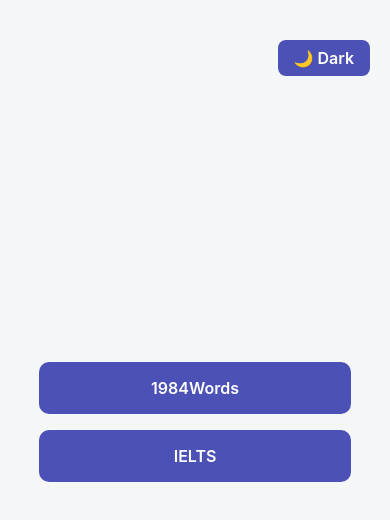
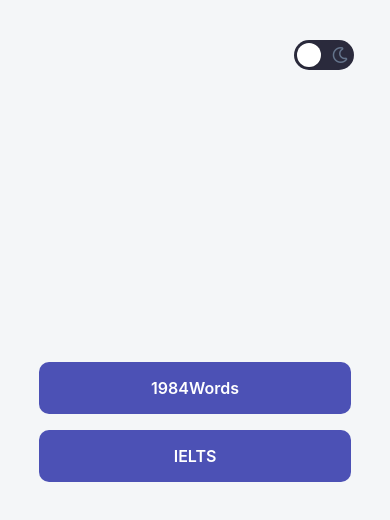
Before and after one commit to Azizgic/mindWise, a React Native app: screen / in a window 390 px wide. Shown: the top 520 px of the page. Built offline with nearby package versions, Linux system fonts and the light colour scheme.

Commit message:
improved dark mode toggle

```diff
--- /dev/null
+++ b/babel.config.js
@@ -0,0 +1,7 @@
+module.exports = function (api) {
+  api.cache(true);
+  return {
+    presets: ["babel-preset-expo"],
+    plugins: ["react-native-reanimated/plugin"], // 👈 required
+  };
+};
--- a/components/Card.tsx
+++ b/components/Card.tsx
@@ -61,14 +61,14 @@
       shadowOffset: { width: 0, height: 6 },
       shadowRadius: 18,
       transform: [{ translateY: -1 }, { scale: 1.005 }],
-      backgroundColor: theme === "dark" ? "#2a2a2a" : "#f3f4f6",
+      backgroundColor: theme === "dark" ? "#2a2a2a" : "#eee",
     },
     header: {
       flexDirection: "row",
       justifyContent: "space-between",
       alignItems: "center",
       width: "100%",
-      backgroundColor: theme === "dark" ? "#4f46e5" : "#4338ca",
+      backgroundColor: theme === "dark" ? "#2a2a3c" : "#4c51b5",
       paddingVertical: 12,
       paddingHorizontal: 16,
       borderRadius: 8,
@@ -77,7 +77,7 @@
     typeText: {
       fontSize: 16,
       fontWeight: "700",
-      color: theme === "dark" ? "#ffffff" : "#e0e7ff",
+      color: "#ffffff",
       textAlign: "center",
     },
     id: {
--- /dev/null
+++ b/components/ThemeToggle.tsx
@@ -0,0 +1,73 @@
+import React, { useEffect } from "react";
+import { Pressable, StyleSheet, View } from "react-native";
+import { FontAwesome5 } from "@expo/vector-icons";
+import Animated, {
+  useSharedValue,
+  useAnimatedStyle,
+  withTiming,
+} from "react-native-reanimated";
+
+interface ThemeToggleProps {
+  theme: "light" | "dark";
+  toggleTheme: () => void;
+}
+
+const ThemeToggle: React.FC<ThemeToggleProps> = ({ theme, toggleTheme }) => {
+  const isDark = theme === "dark";
+  const animation = useSharedValue(isDark ? 1 : 0);
+
+  const styles = getStyles(theme);
+
+  useEffect(() => {
+    animation.value = withTiming(isDark ? 1 : 0, { duration: 300 });
+  }, [isDark]);
+
+  const toggleAnimStyle = useAnimatedStyle(() => ({
+    transform: [{ translateX: animation.value * 30 }],
+  }));
+
+  return (
+    <Pressable onPress={toggleTheme} style={styles.container}>
+      <View style={styles.iconWrapper}>
+        <FontAwesome5 name="sun" size={16} color="#facc15" />
+        <FontAwesome5 name="moon" size={16} color="#64748b" />
+        <Animated.View style={[styles.thumb, toggleAnimStyle]} />
+      </View>
+    </Pressable>
+  );
+};
+
+const getStyles = (theme: "light" | "dark") =>
+  StyleSheet.create({
+    container: {
+      padding: 10,
+    },
+    iconWrapper: {
+      width: 60,
+      height: 30,
+      backgroundColor: theme === "dark" ? "#e5e7eb" : "#2a2a3c",
+      borderRadius: 30,
+      paddingHorizontal: 6,
+      flexDirection: "row",
+      alignItems: "center",
+      justifyContent: "space-between",
+      position: "relative",
+    },
+    thumb: {
+      position: "absolute",
+      top: 3,
+      left: 3,
+      width: 24,
+      height: 24,
+      borderRadius: 12,
+      backgroundColor: "#ffffff",
+      zIndex: 1,
+      elevation: 2,
+      shadowColor: "#000",
+      shadowOffset: { width: 0, height: 1 },
+      shadowOpacity: 0.15,
+      shadowRadius: 1.5,
+    },
+  });
+
+export default ThemeToggle;
--- a/screens/CategoryScreen.tsx
+++ b/screens/CategoryScreen.tsx
@@ -2,6 +2,8 @@
 import React from "react";
 import { View, Text, Pressable, StyleSheet } from "react-native";
 import { useTheme } from "../ThemeProvider";
+import { Sun, Moon } from "lucide-react-native";
+import ThemeToggle from "../components/ThemeToggle";
 
 interface Props {
   onSelectCategory: (category: string) => void;
@@ -14,12 +16,9 @@
 
   return (
     <View style={styles.container}>
-      <Pressable onPress={toggleTheme} style={styles.themeToggle}>
-        <Text style={styles.btnText}>
-          {theme === "dark" ? "🌞 Light" : "🌙 Dark"}
-        </Text>
-      </Pressable>
-
+      <View style={styles.themeToggle}>
+        <ThemeToggle theme={theme} toggleTheme={toggleTheme} />
+      </View>
       {categories.map((cat) => (
         <Pressable
           key={cat}
@@ -47,12 +46,9 @@
 
     themeToggle: {
       position: "absolute",
-      top: 40,
-      right: 20,
-      backgroundColor: theme === "dark" ? "#2a2a3c" : "#4c51b5",
+      top: 30,
+      right: 10,
       paddingHorizontal: 16,
-      paddingVertical: 8,
-      borderRadius: 8,
     },
 
     btn: {
--- a/screens/FlashcardScreen.tsx
+++ b/screens/FlashcardScreen.tsx
@@ -7,6 +7,7 @@
   Pressable,
 } from "react-native";
 import Card from "../components/Card";
+import ThemeToggle from "../components/ThemeToggle";
 
 // 👇 Static imports (this is the fix!)
 import data1984 from "../assets/data/1984Words.json";
@@ -102,11 +103,9 @@
       <Pressable onPress={onBack} style={styles.backBtn}>
         <Text style={styles.text}>← Back</Text>
       </Pressable>
-      <Pressable onPress={toggleTheme} style={styles.themeToggle}>
-        <Text style={styles.text}>
-          {theme === "dark" ? "🌞 Light" : "🌙 Dark"}
-        </Text>
-      </Pressable>
+      <View style={styles.themeToggle}>
+        <ThemeToggle theme={theme} toggleTheme={toggleTheme} />
+      </View>
 
       <Card
         isWord={isFront}
@@ -173,11 +172,8 @@
     },
     themeToggle: {
       position: "absolute",
-      top: 40,
-      right: 20,
-      backgroundColor: theme === "dark" ? "#2a2a3c" : "#4c51b5",
+      top: 30,
+      right: 10,
       paddingHorizontal: 16,
-      paddingVertical: 8,
-      borderRadius: 8,
     },
   });
```
Also changed, not shown: package.json (+8 -3 lines), 1 other file (tests, documents, lock files or other folders).
